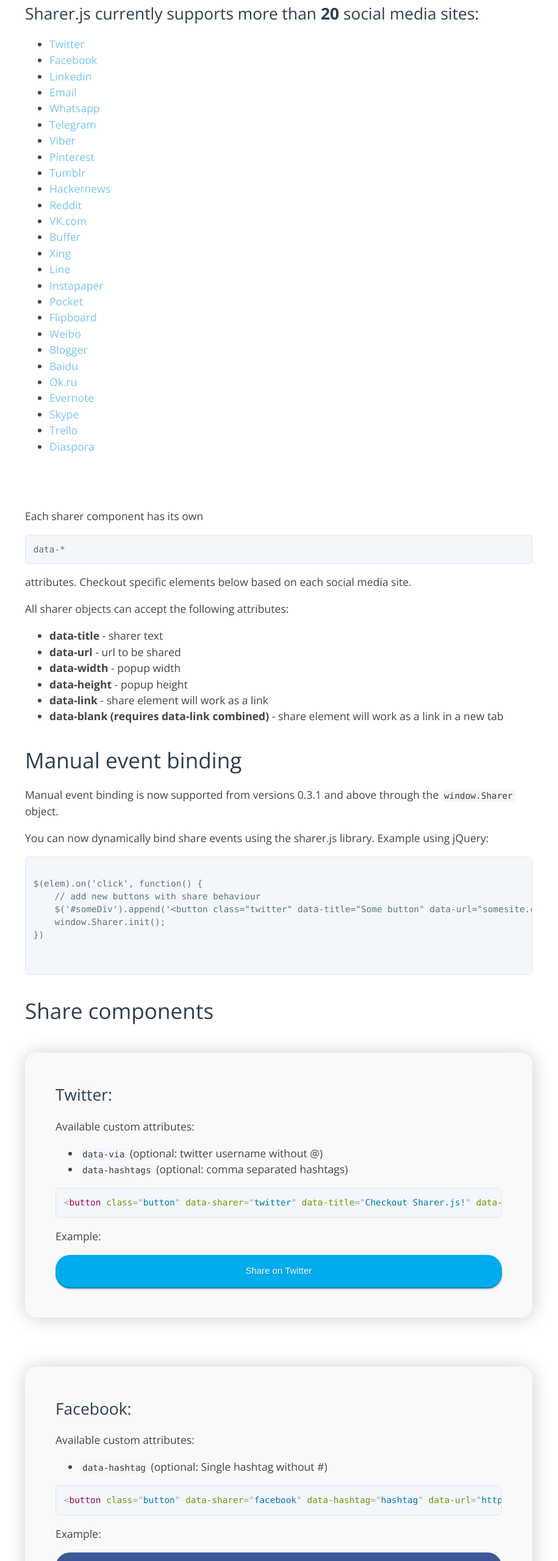
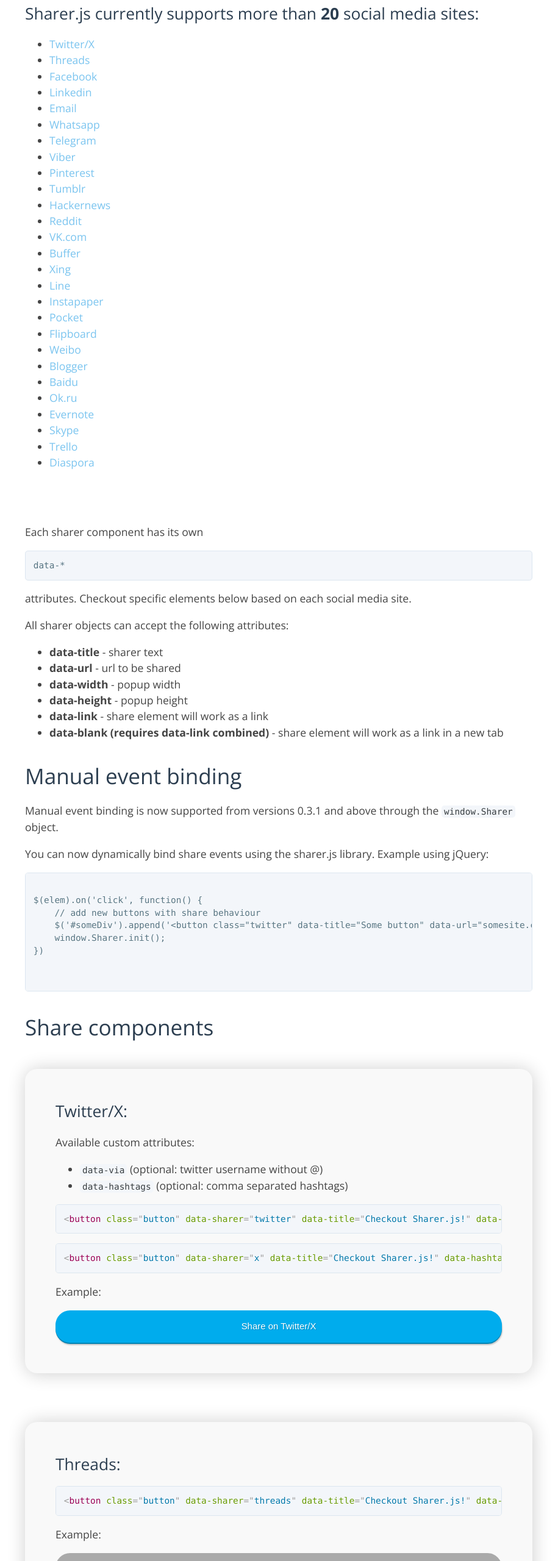
Before and after one commit to ellisonleao/sharer.js, a website: page docs/index.html in a window 1280 px wide. Shown: the part 1100-3660 px from the top of the page at 61% size, without its empty margins (183-1098 px from the left). Drawn offline with nearby package versions, Linux system fonts and the light colour scheme.

Commit message:
adding Threads support
add fallback support to X

```diff
--- a/docs/index.html
+++ b/docs/index.html
@@ -76,7 +76,8 @@
       </h2>
 
       <ul>
-        <li><a href="#twitter">Twitter</a></li>
+        <li><a href="#twitter">Twitter/X</a></li>
+        <li><a href="#threads">Threads</a></li>
         <li><a href="#facebook">Facebook</a></li>
         <li><a href="#linkedin">Linkedin</a></li>
         <li><a href="#email">Email</a></li>
@@ -135,7 +136,7 @@
 
       <div class="component">
         <h2>
-          <a id="twitter" class="anchor" href="#twitter" ></a>Twitter:
+          <a id="twitter" class="anchor" href="#twitter" ></a>Twitter/X:
         </h2>
 
         <p>Available custom attributes:</p>
@@ -145,11 +146,25 @@
           <li><code>data-hashtags</code> (optional: comma separated hashtags)</li>
         </ul>
         <pre><code class="language-markup">&lt;button class="button" data-sharer="twitter" data-title="Checkout Sharer.js!" data-hashtags="awesome, sharer.js" data-url="https://ellisonleao.github.io/sharer.js/"&gt;Share on Twitter&lt;/button&gt;</code></pre>
+        <pre><code class="language-markup">&lt;button class="button" data-sharer="x" data-title="Checkout Sharer.js!" data-hashtags="awesome, sharer.js" data-url="https://ellisonleao.github.io/sharer.js/"&gt;Share on Twitter&lt;/button&gt;</code></pre>
 
         <p>Example:</p>
 
-        <button class="button" data-sharer="twitter" data-title="Checkout Sharer.js!" data-hashtags="awesome, sharer.js" data-url="https://ellisonleao.github.io/sharer.js/" >Share on Twitter</button>
+        <button class="button" data-sharer="twitter" data-title="Checkout Sharer.js!" data-hashtags="awesome, sharer.js" data-url="https://ellisonleao.github.io/sharer.js/" >Share on Twitter/X</button>
       </div>
+
+      <div class="component">
+        <h2>
+          <a id="threads" class="anchor" href="#threads" ></a>Threads:
+        </h2>
+
+        <pre><code class="language-markup">&lt;button class="button" data-sharer="threads" data-title="Checkout Sharer.js!" data-url="https://ellisonleao.github.io/sharer.js/"&gt;Share on Threads&lt;/button&gt;</code></pre>
+
+        <p>Example:</p>
+
+        <button class="button" data-sharer="threads" data-title="Checkout Sharer.js!" data-url="https://ellisonleao.github.io/sharer.js/" data-hashtags="test,test2">Share on Threads</button>
+      </div>
+
 
       <div class="component">
         <h2>
--- a/package.json
+++ b/package.json
@@ -1,6 +1,6 @@
 {
   "name": "sharer.js",
-  "version": "0.5.1",
+  "version": "0.5.2",
   "description": "Create your own social share buttons. No Jquery.",
   "main": "sharer.js",
   "repository": {
@@ -32,12 +32,14 @@
     "social",
     "telegram",
     "telegram",
+    "threads",
     "trello",
     "twitter",
     "viber",
     "vk",
     "weibo",
-    "whatsapp"
+    "whatsapp",
+    "x"
   ],
   "author": "Ellison Leão <ellisonleao@gmail.com>",
   "license": "MIT",
```
Also changed, not shown: sharer.js (+18 -1 lines), sharer.min.js, 1 other file.
